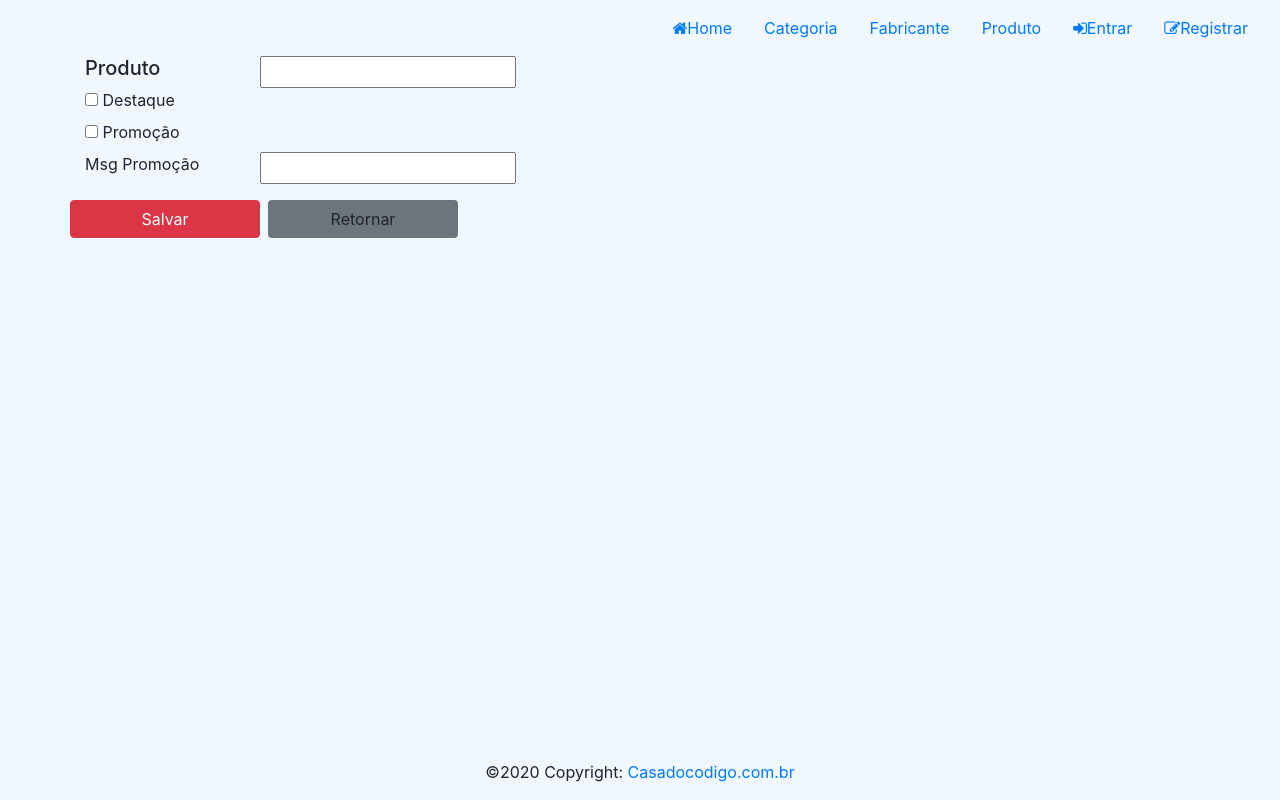
After one commit to pdroluc4as/Projeto_PSI, a Django app: template loja/templates/produto/produto-edit.html in a window 1280 px wide. The commit adds this page. Run offline with Django 4.2, Linux system fonts and the light colour scheme; the template is opened without the code that fills it, so the values that code supplies are empty; some libraries are stand-ins or nearby versions.

Commit message:
continuação dos templates

```diff
--- /dev/null
+++ b/loja/templates/produto/produto-edit.html
@@ -0,0 +1,52 @@
+{% extends "base.html" %}
+{% load static %}
+{% block title %}Início{% endblock %}
+{% block styles %}
+<link rel="stylesheet" href="{% static 'css/home.css' %}">
+{% endblock %}
+{% block content %}
+    <div id="content">
+        <div class="container">
+            <form method="POST" action= "/produto/edit" >
+                {% csrf_token %}
+                    <div class="row">
+                        <input type="hidden" value="{{produto.id}}" name="id">
+                        <h5 for="Produto" class="col-md-2">Produto</h5>
+                        <input value="{{produto.Produto}}" name="Produto">
+                    </div>
+                    <div class="row">
+                        <div class="col-md-2">
+                            {% if produto.destaque %}
+                                <input type="checkbox" checked name="destaque" >
+                            {% else %}
+                                <input type="checkbox" name="destaque" >
+                            {% endif %}
+                            <label for="destaque">Destaque</label>
+                        </div>
+                    </div>
+                    <div class="row">
+                        <div class="col-md-2">
+                            {% if produto.promocao %}
+                                <input type="checkbox" checked name="promocao" >
+                            {% else %}
+                                <input type="checkbox" name="promocao" >
+                            {% endif %}
+                            <label for="promocao">Promoção</label>
+                        </div>
+                    </div>
+                    <div class="row">
+                        <label for="msgPromocao" class="col-md-2">Msg Promoção</label>
+                        <input value="{{produto.msgPromocao}}" name="msgPromocao">
+                    </div>
+                        <div class="row">
+                        <button type="submit" class="btn btn-danger col-md-2 mt-3 mr-2"><i class="fafa-check"></i> Salvar</button>
+                        <a href={% url 'produto' %} class="btn bg-secondary col-md-2 mt-3"><i class="fafa-rotate-left"></i> Retornar</a>
+                    </div>
+            </form>
+        </div>
+    </div>
+{% endblock %}
+
+{% block scripts %}
+<script src="{% static 'js/home.js' %}"></script>
+{% endblock %}
--- a/loja/templates/produto/produto.html
+++ b/loja/templates/produto/produto.html
@@ -13,7 +13,7 @@
             <div class="row">
                 <h5 class="col-md-3">{{prod.Produto}}</h5>
                 <a href={% url 'produto' prod.id %} class="btn btn-primary mb-2 mr-2"><i class="fa fa-search"></i> Ver</a>
-                <a href={% url 'produto' prod.id %} class="btn bg-secondary mb-2 mr-2"><i class="fa fa-edit"></i> Editar</a>
+                <a href={% url 'edit_produto' prod.id %} class="btn bg-secondary mb-2 mr-2"><i class="fa fa-edit"></i> Editar</a>
                 <a href={% url 'produto' prod.id %} class="btn btn-warning mb-2"><i class="fa fa-sign-in"></i> Apagar</a>
             </div>
         {% endfor %}
--- a/loja/urls/ProdutoUrls.py
+++ b/loja/urls/ProdutoUrls.py
@@ -1,7 +1,8 @@
 from django.urls import path
-from loja.views.ProdutoView import list_produto_view
+from loja.views.ProdutoView import list_produto_view, edit_produto_view
 
 urlpatterns = [
     path('', list_produto_view, name='produtos'),
     path('<int:id>', list_produto_view, name='produto'),
+    path('edit/<int:id>', edit_produto_view, name='edit_produto'),
 ]
```
Also changed, not shown: loja/views/ProdutoView.py (+10 -0 lines).
